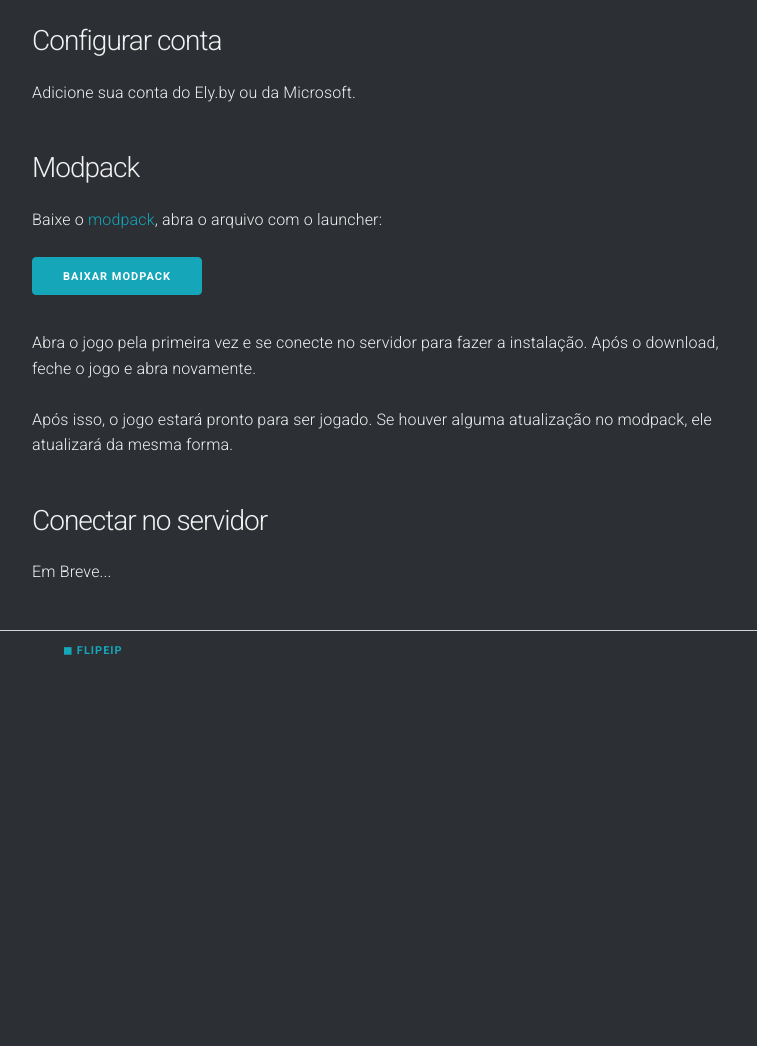
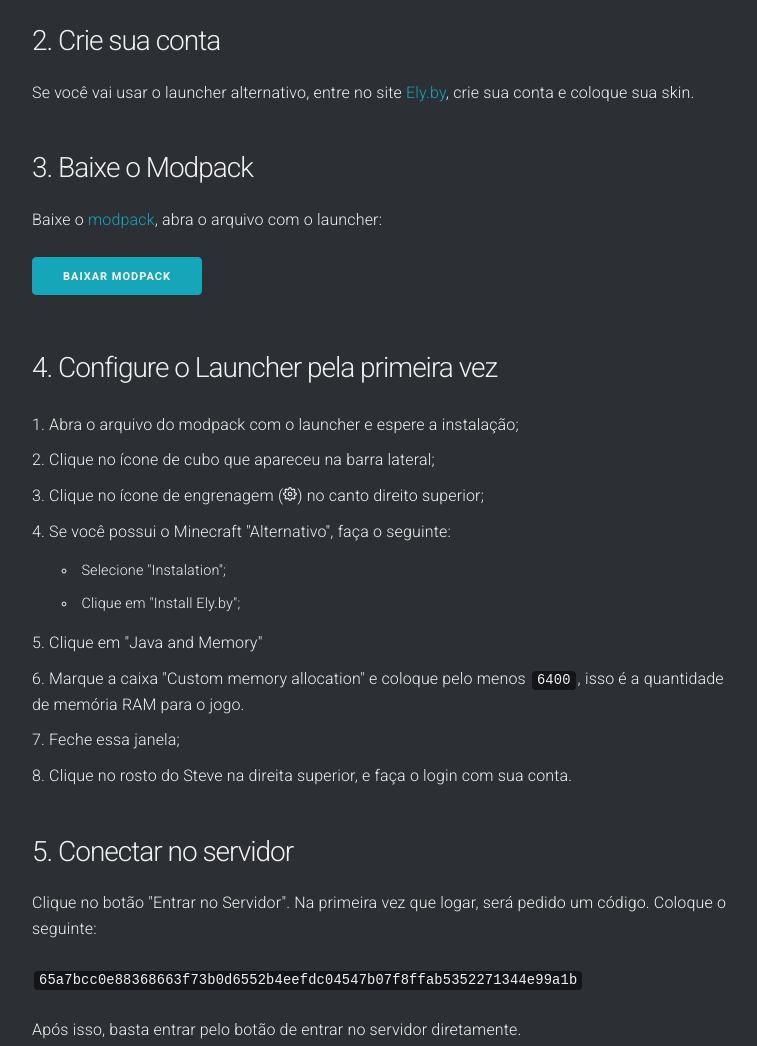
Before and after one commit to flipeip/MineMod, a plain HTML site: page index.html in a window 1280 px wide. Shown: the part 454-1500 px from the top of the page, without its empty margins (258-1015 px from the left). Before the commit the page ends 1133 px from the top, so only its background shows below. Drawn offline with nearby package versions, Linux system fonts and the light colour scheme.

Commit message:
Atualização do tutorial

```diff
--- a/index.html
+++ b/index.html
@@ -97,7 +97,7 @@
                 <h2>Instalação</h2>
 
                 <section>
-                    <h3>Launcher</h3>
+                    <h3>1. Baixe o Launcher</h3>
                     <p>Baixe e instale o launcher de acordo com a sua conta:</p>
                     <p>
                         <a href="https://modrinth.com/app/" target="_blank"><button>Launcher Original</button></a>
@@ -112,21 +112,45 @@
                 </section>
 
                 <section>
-                    <h3>Configurar conta</h3>
-                    <p>Adicione sua conta do Ely.by ou da Microsoft.</p>
+                    <h3>2. Crie sua conta</h3>
+                    <p>Se você vai usar o launcher alternativo, entre no site <a href="https://ely.by">Ely.by</a>, crie sua conta e coloque sua skin.</p>
                 </section>
 
                 <section>
-                    <h3>Modpack</h3>
+                    <h3>3. Baixe o Modpack</h3>
                     <p>Baixe o <a href="assets/files/Modpack%202025-1.0.0.mrpack">modpack</a>, abra o arquivo com o launcher:</p>
                     <p><a href="assets/files/Modpack%202025-1.0.0.mrpack"><button>Baixar Modpack</button></a></p>
-                    <p>Abra o jogo pela primeira vez e se conecte no servidor para fazer a instalação. Após o download, feche o jogo e abra novamente.</p>
-                    <p>Após isso, o jogo estará pronto para ser jogado. Se houver alguma atualização no modpack, ele atualizará da mesma forma.</p>
                 </section>
 
                 <section>
-                    <h3>Conectar no servidor</h3>
-                    <p>Em Breve...</p>
+                    <h3>4. Configure o Launcher pela primeira vez</h3>
+                    <p>
+                        <ol>
+                            <li>Abra o arquivo do modpack com o launcher e espere a instalação;</li>
+                            <li>Clique no ícone de cubo que apareceu na barra lateral;</li>
+                            <li>Clique no ícone de engrenagem (<svg xmlns="http://www.w3.org/2000/svg" width="14" height="14" fill="none" stroke="currentColor" stroke-linecap="round" stroke-linejoin="round" stroke-width="2" viewBox="0 0 24 24" aria-label="Settings" data-v-2aff609e-s=""><circle cx="12" cy="12" r="3" data-v-2aff609e-s=""></circle><path d="M19.4 15a1.65 1.65 0 0 0 .33 1.82l.06.06a2 2 0 0 1 0 2.83 2 2 0 0 1-2.83 0l-.06-.06a1.65 1.65 0 0 0-1.82-.33 1.65 1.65 0 0 0-1 1.51V21a2 2 0 0 1-2 2 2 2 0 0 1-2-2v-.09A1.65 1.65 0 0 0 9 19.4a1.65 1.65 0 0 0-1.82.33l-.06.06a2 2 0 0 1-2.83 0 2 2 0 0 1 0-2.83l.06-.06a1.65 1.65 0 0 0 .33-1.82 1.65 1.65 0 0 0-1.51-1H3a2 2 0 0 1-2-2 2 2 0 0 1 2-2h.09A1.65 1.65 0 0 0 4.6 9a1.65 1.65 0 0 0-.33-1.82l-.06-.06a2 2 0 0 1 0-2.83 2 2 0 0 1 2.83 0l.06.06a1.65 1.65 0 0 0 1.82.33H9a1.65 1.65 0 0 0 1-1.51V3a2 2 0 0 1 2-2 2 2 0 0 1 2 2v.09a1.65 1.65 0 0 0 1 1.51 1.65 1.65 0 0 0 1.82-.33l.06-.06a2 2 0 0 1 2.83 0 2 2 0 0 1 0 2.83l-.06.06a1.65 1.65 0 0 0-.33 1.82V9a1.65 1.65 0 0 0 1.51 1H21a2 2 0 0 1 2 2 2 2 0 0 1-2 2h-.09a1.65 1.65 0 0 0-1.51 1" data-v-2aff609e-s=""></path></svg>) no canto direito superior;</li>
+                            <li>Se você possui o Minecraft "Alternativo", faça o seguinte:</li>
+                            <ul>
+                                <li>Selecione "Instalation";</li>
+                                <li>Clique em "Install Ely.by";</li>
+                            </ul>
+                            <li>Clique em "Java and Memory"</li>
+                            <li>Marque a caixa "Custom memory allocation" e coloque pelo menos <code>6400</code>, isso é a quantidade de memória RAM para o jogo.</li>
+                            <li>Feche essa janela;</li>
+                            <li>Clique no rosto do Steve na direita superior, e faça o login com sua conta.</li>
+                        </ol>
+                    </p>
+                </section>
+
+                <section>
+                    <h3>5. Conectar no servidor</h3>
+                    <p>Clique no botão "Entrar no Servidor". Na primeira vez que logar, será pedido um código. Coloque o seguinte:</p>
+                    <p>
+                        <code>
+                            65a7bcc0e88368663f73b0d6552b4eefdc04547b07f8ffab5352271344e99a1b
+                        </code>
+                    </p>
+                    <p>Após isso, basta entrar pelo botão de entrar no servidor diretamente.</p>
                 </section>
             </section>
         </main>
```
